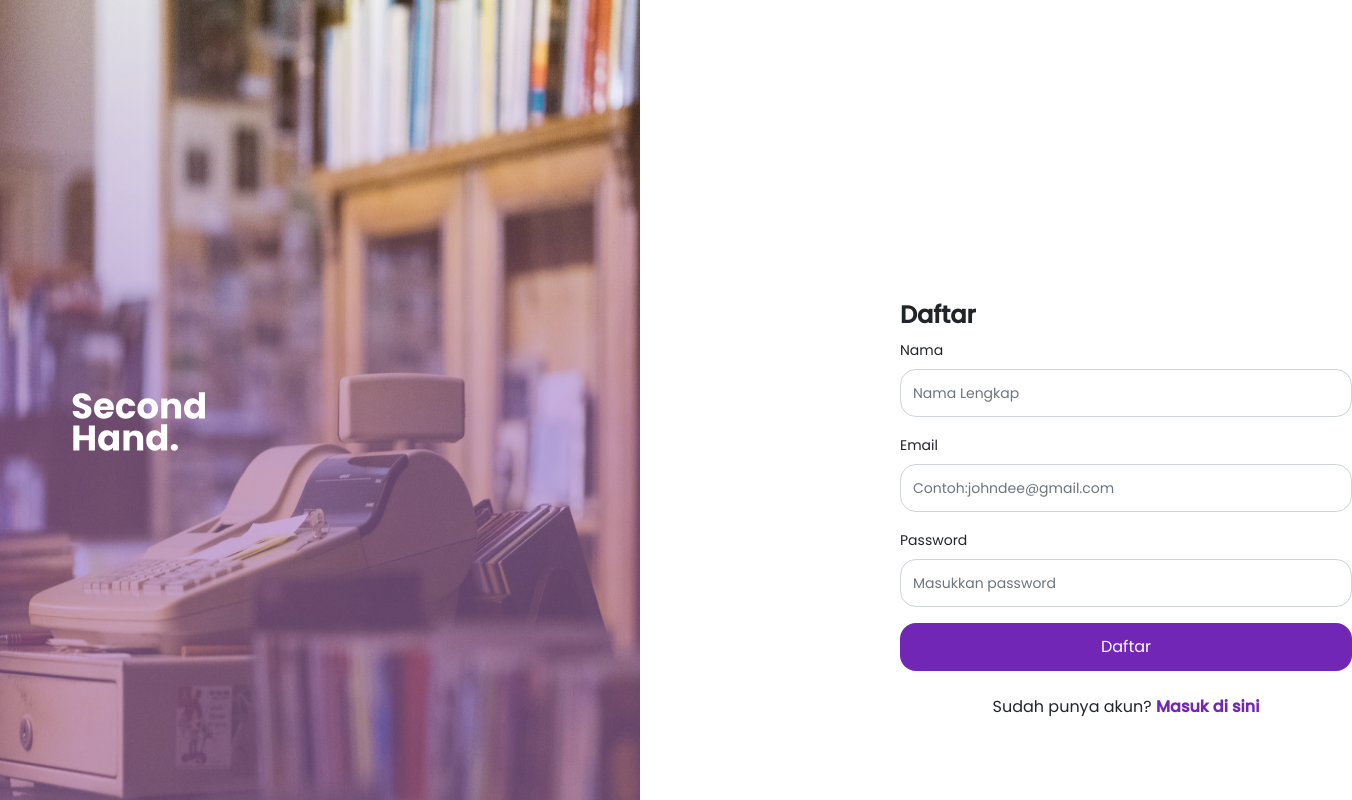
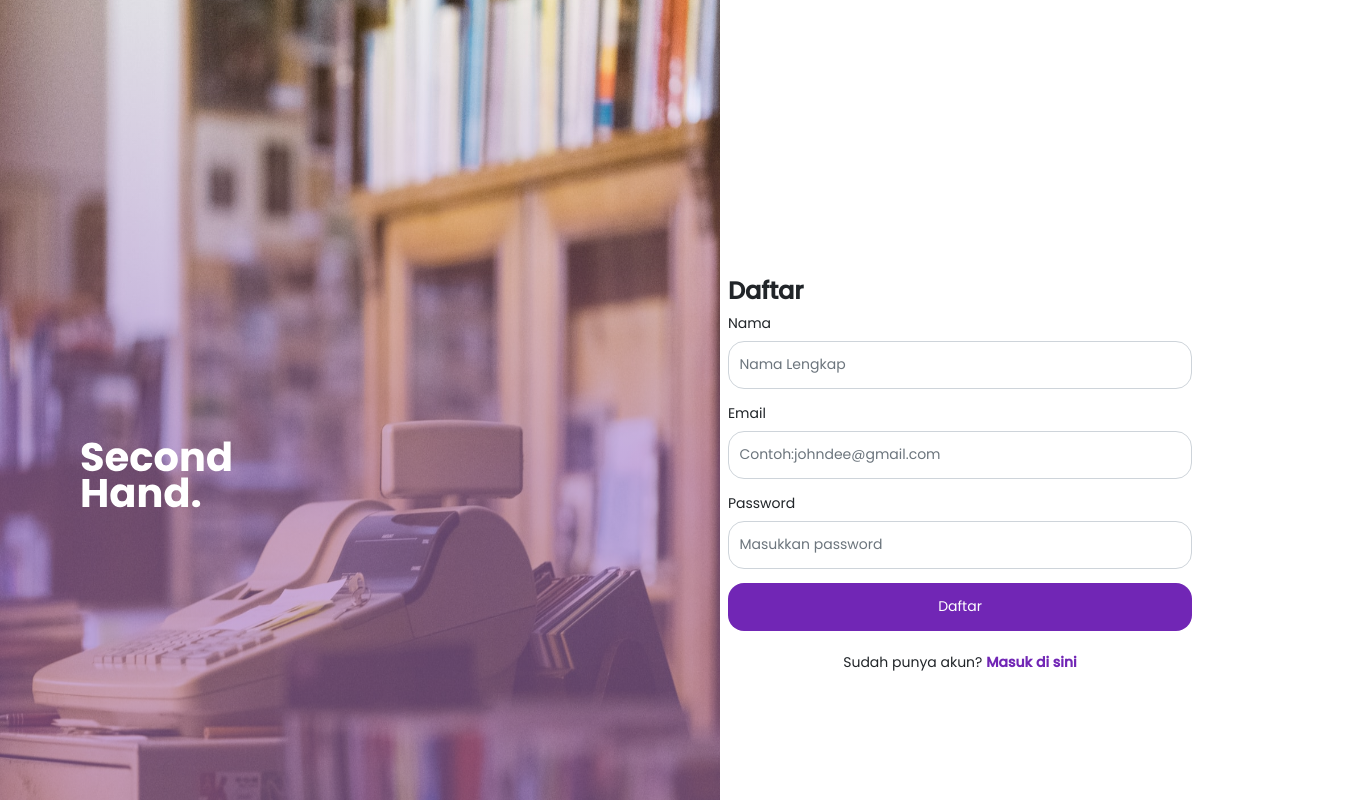
Before and after one commit to kevinoctaviano/secondHand, a React (Create React App) app in the folder frontend/: page /register in a window 1280 px wide. Shown: the top 800 px of the page, 1352 px wide, since content can reach past the window. Built offline with nearby package versions, Linux system fonts and the light colour scheme.

Commit message:
fix bug mobile and desktop login-register

```diff
--- a/frontend/src/App.css
+++ b/frontend/src/App.css
@@ -14,6 +14,7 @@ html,
 body {
   height: 100%;
   width: 100%;
+  font-size: 14px;
 }
 
 /* Overriding styles */
@@ -54,15 +55,91 @@ button {
   text-decoration: none;
 }
 
-.form-user {
-  position: absolute;
-  width: 452px;
-  height: 348px;
-  left: 900px;
-  top: 301px;
-}
-
 .font-custom {
   font-weight: 700;
   font-size: 24px;
 }
+
+.side-picture {
+  background-image: url(./components/assets/svg/side-picture.svg);
+  background-size: contain;
+  background-repeat: no-repeat;
+  width: 720px;
+  height: 950px;
+}
+
+/* X-Small devices (portrait phones, less than 576px)
+No media query for `xs` since this is the default in Bootstrap */
+
+/* Small devices (landscape phones, 576px and up) */
+@media (max-width: 576px) {
+  html {
+    height: 100%;
+    margin-top: auto !important;
+  }
+  .side-picture {
+    display: none !important;
+  }
+  .margin-custom {
+    margin-top: 40vh !important;
+  }
+}
+
+/* Medium devices (tablets, 768px and up) */
+/* @media (max-width: 768px) {
+  .side-picture {
+    display: none !important;
+  }
+} */
+
+/* Large devices (desktops, 992px and up) */
+/* @media (min-width: 992px) { ... } */
+
+/* X-Large devices (large desktops, 1200px and up) */
+/* @media (min-width: 1200px) { ... } */
+
+/* XX-Large devices (larger desktops, 1400px and up) */
+@media (min-width: 1920px) {
+  html {
+    height: 100%;
+    font-size: 22px;
+  }
+  .font-custom {
+    font-weight: 700;
+    font-size: 34px;
+  }
+  .side-picture {
+    background-image: url(./components/assets/svg/side-picture.svg);
+    background-size: contain;
+    background-repeat: no-repeat;
+    width: 820px;
+    height: 1080px;
+  }
+
+  /* Overriding styles */
+  ::-webkit-input-placeholder {
+    font-size: 18px !important;
+  }
+
+  :-moz-placeholder {
+    /* Firefox 18- */
+    font-size: 18px !important;
+  }
+  ::-moz-placeholder {
+    /* Firefox 19+ */
+    font-size: 18px !important;
+  }
+
+  .rounded-16px {
+    border-radius: 20px !important;
+  }
+
+  .label-14px {
+    font-size: 18px;
+  }
+
+  input,
+  button {
+    height: 52px;
+  }
+}
--- a/frontend/src/components/pages/Login.jsx
+++ b/frontend/src/components/pages/Login.jsx
@@ -10,10 +10,9 @@ export default function Login() {
           <div className="col-lg-6 p-0">
             <SidePicture />
           </div>
-          <div className="col-lg-6">
-            <div className="form-user">
+          <div className="col-lg-6 d-flex justify-content-center align-items-center margin-custom">
+            <form className="w-75">
               <h1 className="font-custom">Masuk</h1>
-              <form>
               <div className="mb-3">
                 <label htmlFor="email" className="form-label label-14px">
                   Email
@@ -53,7 +52,6 @@ export default function Login() {
           </div>
         </div>
       </div>
-      </div>
     </>
   );
 }
--- a/frontend/src/components/pages/Register.jsx
+++ b/frontend/src/components/pages/Register.jsx
@@ -10,10 +10,9 @@ export default function Register() {
           <div className="col-lg-6 p-0">
             <SidePicture />
           </div>
-          <div className="col-lg-6">
-            <div className="form-user">
+          <div className="col-lg-6 d-flex justify-content-center align-items-center margin-custom">
+            <form className="w-75">
               <h1 className="font-custom">Daftar</h1>
-              <form>
               <div className="mb-3">
                 <label for="nama" className="form-label label-14px">
                   Nama
@@ -64,7 +63,6 @@ export default function Register() {
           </div>
         </div>
       </div>
-      </div>
     </>
   );
 }
--- a/frontend/src/components/pages/components/SidePicture.jsx
+++ b/frontend/src/components/pages/components/SidePicture.jsx
@@ -1,6 +1,5 @@
 import React from 'react';
-import sidePic from '../../assets/svg/side-picture.svg';
 
 export default function SidePicture() {
-  return <img className="w-100" src={sidePic} alt="SecondHand SidePicture" />;
+  return <div className="side-picture"></div>;
 }
```
Lines whose indentation alone changed are shown as unchanged.
